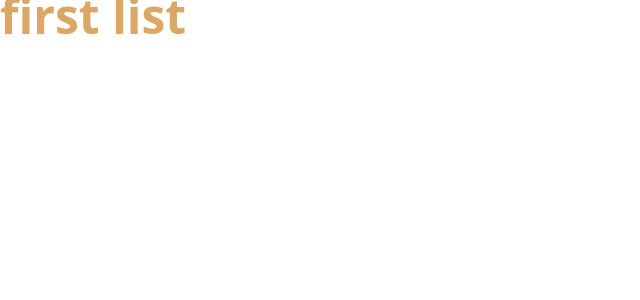
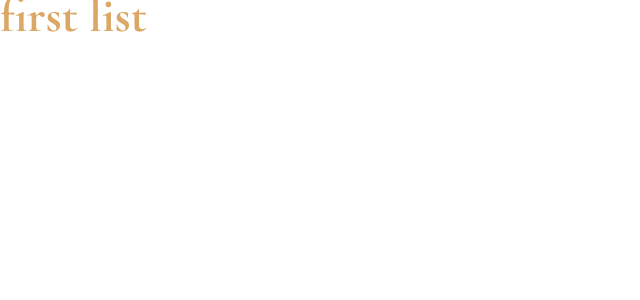
Before and after one commit to ShagunDubey1/Hotel-Galaxy, a React (Vite) app: page / in a window 1280 px wide. Shown: the top 300 px of the page, without its empty margins (0-640 px from the left). Built offline with nearby package versions, Linux system fonts and the light colour scheme.

Commit message:
fontFamily added

```diff
--- a/src/index.css
+++ b/src/index.css
@@ -1,3 +1,5 @@
+@import url('https://fonts.googleapis.com/css2?family=Cormorant+Garamond:ital,wght@0,400;0,500;0,600;0,700;1,400;1,500;1,600;1,700&display=swap');
+
 @tailwind base;
 @tailwind components;
 @tailwind utilities;
@@ -24,7 +26,7 @@
 li,
 ::after,
 ::before {
-    font-family: "Open Sans", sans-serif;
+    font-family: 'Cormorant Garamond', serif;
 }
 
 body {
```
